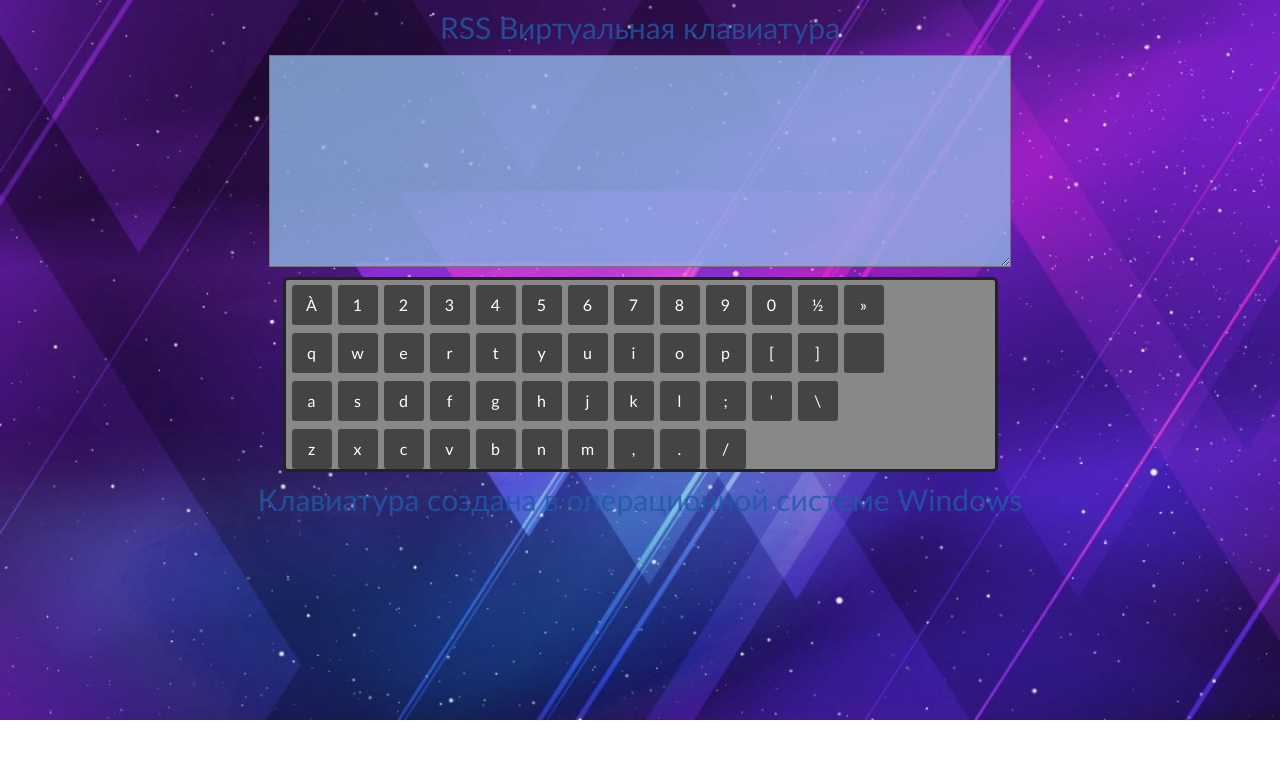
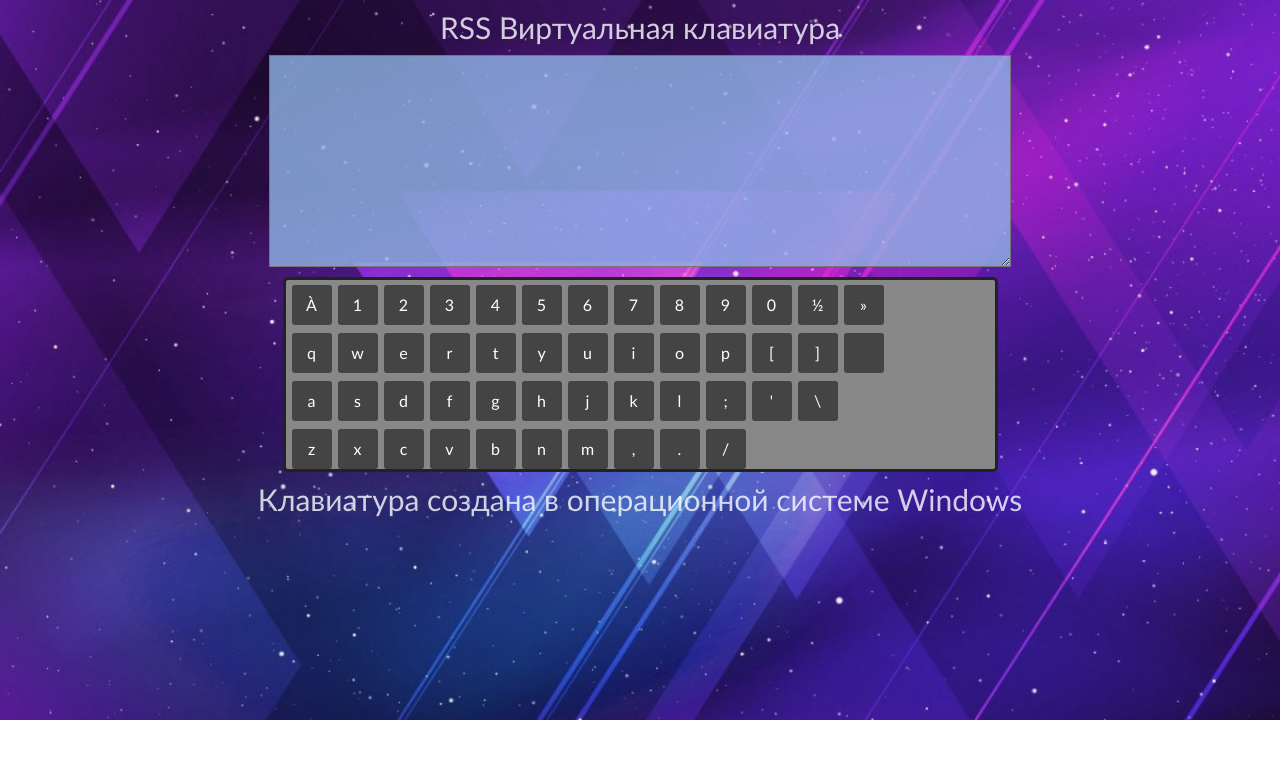
Before and after one commit to OlgaVaikul/virtual-keyboard, a plain HTML site: page index.html in a window 1280 px wide. Drawn offline with Linux system fonts and the light colour scheme.

Commit message:
feat: change color

```diff
--- a/style.css
+++ b/style.css
@@ -9,7 +9,7 @@ body{
 
 p {
     font-size: 30px;
-    color: rgba(31, 90, 167, 0.8);
+    color: rgba(250, 252, 255, 0.8);
     margin: 10px auto;
     text-align: center;
 }
```
